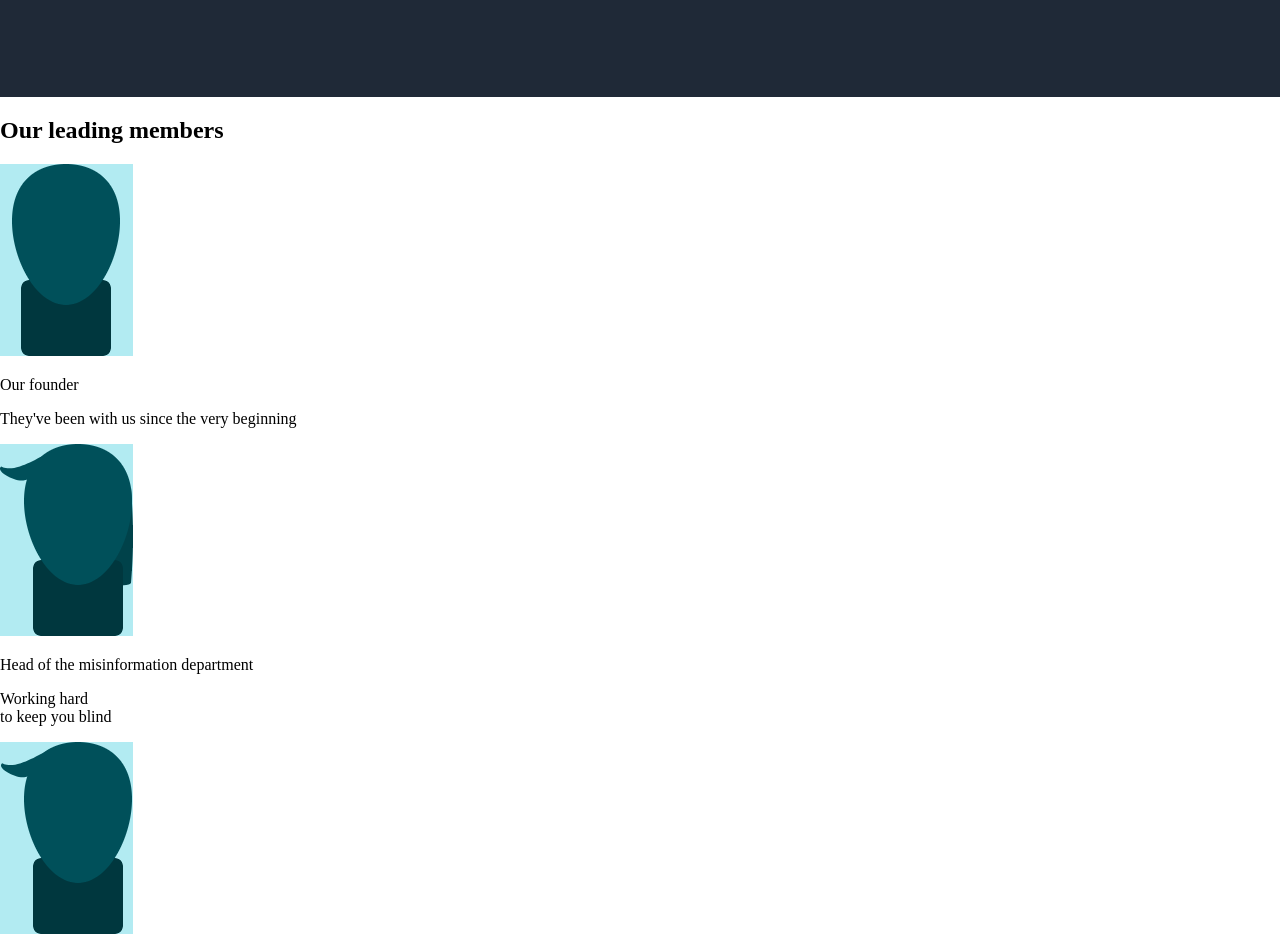
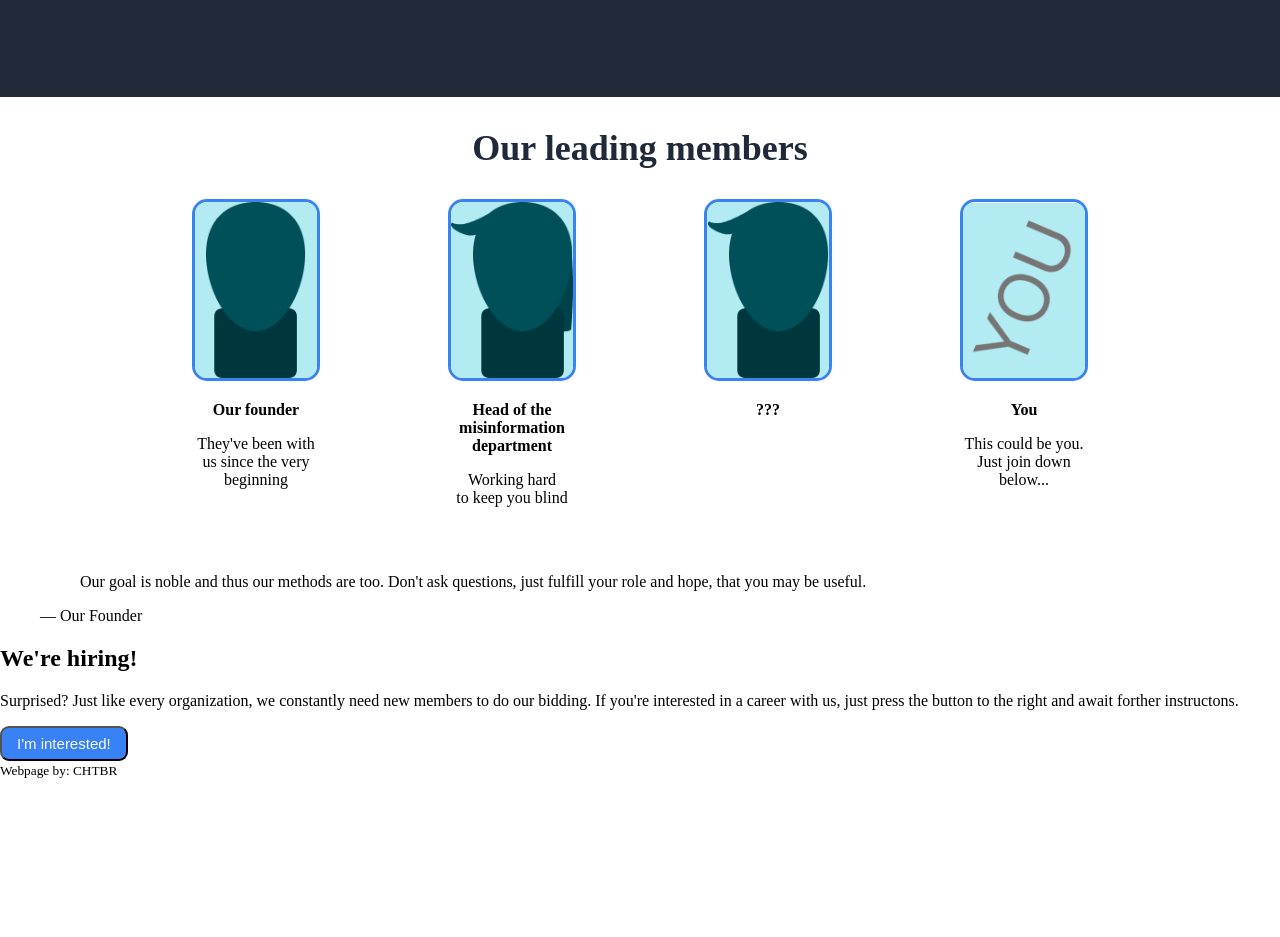
Before and after one commit to CHTBR/odin-landing-page, a plain HTML site: page index.html in a window 1280 px wide. Shown: the part 826-1763 px from the top of the page. After the commit the page ends 1605 px from the top, so only its background shows below. Drawn offline with Linux system fonts and the light colour scheme.

Commit message:
Add styles for members and move quote out of it
Moved quote for easier styling

```diff
--- a/index.html
+++ b/index.html
@@ -65,8 +65,9 @@
                     <p>This could be you. Just join down below...</p>
                 </div>
             </div>
+        </section>
 
-            <figure class="quote">
+        <figure id="quote">
             <blockquote>
                 Our goal is noble and thus our methods are too. Don't ask questions, just fulfill your role and hope, that you may be useful.
             </blockquote>
@@ -75,7 +76,6 @@
                 &mdash; Our Founder
             </figcaption>
         </figure>
-        </section>
 
         <section id="call-to-action">
             <h2>We're hiring!</h2>
--- a/styles/styles.css
+++ b/styles/styles.css
@@ -84,6 +84,39 @@ nav a:hover {
 }
 
 /* Members */
+#members {
+    text-align: center;
+    margin-bottom: 50px;
+}
+
+#members h2 {
+    font-size: 36px;
+    font-weight: extra-bold;
+    color: var(--dark-blue);
+}
+
+#profile-container {
+    display: flex;
+    flex-flow: row nowrap;
+    justify-content: center;
+}
+
+.profile {
+    margin: 0 5vw;
+    width: 10vw;
+}
+
+.profile p:first-of-type {
+    font-weight: bold;
+}
+
+.profile img {
+    width: 10vw;
+    border-color: var(--blue);
+    border-style: solid;
+    border-width: 3px;
+    border-radius: 15px;
+}
 
 /* Quote */
 
```
Lines whose indentation alone changed are shown as unchanged.
